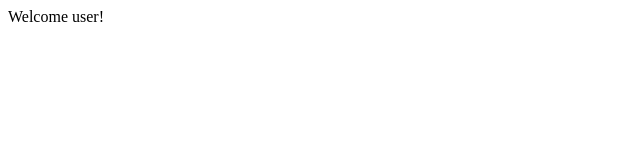
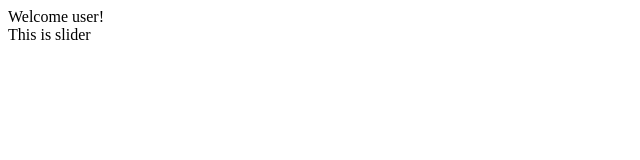
Before and after one commit to harshalc/arjun, a plain HTML site: page index.html in a window 1280 px wide. Shown: the full height of the page, 0-640 px from the left. Drawn offline with Linux system fonts and the light colour scheme.

Commit message:
slider added

```diff
--- a/index.html
+++ b/index.html
@@ -8,5 +8,9 @@
 </head>
 <body>
     Welcome user!
+
+    <div>
+        This is slider
+    </div>
 </body>
 </html>
```
